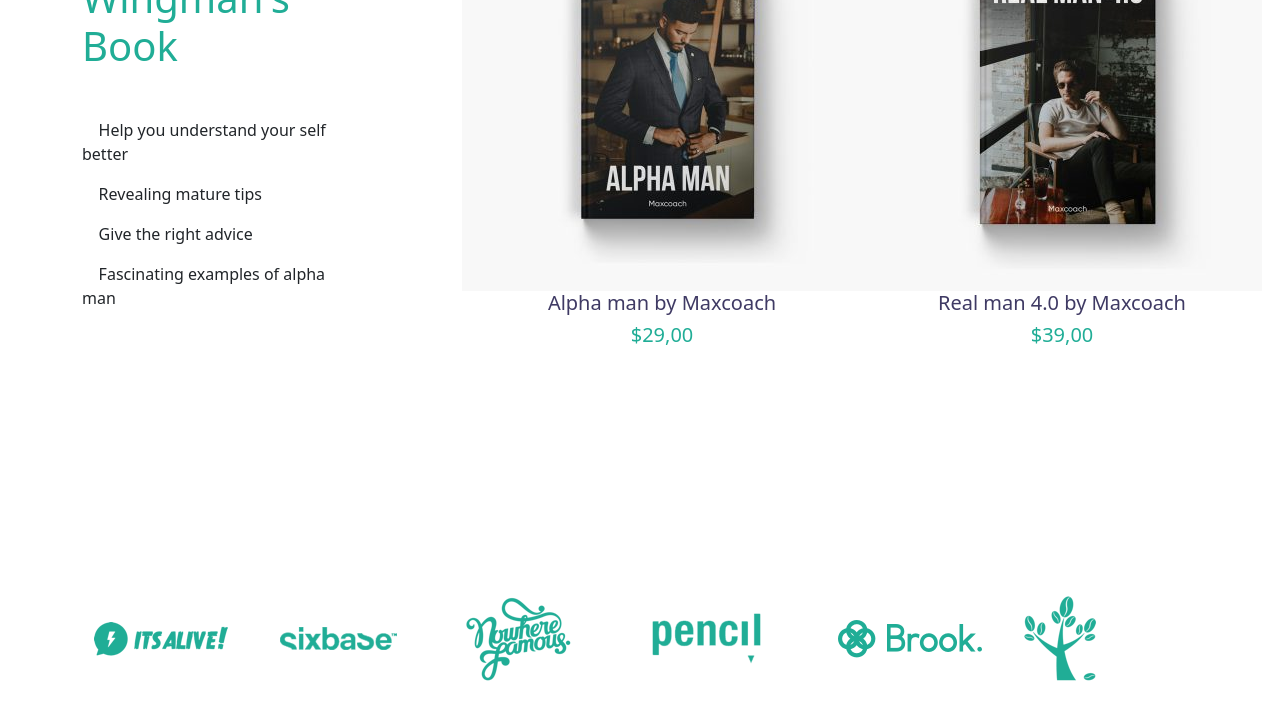
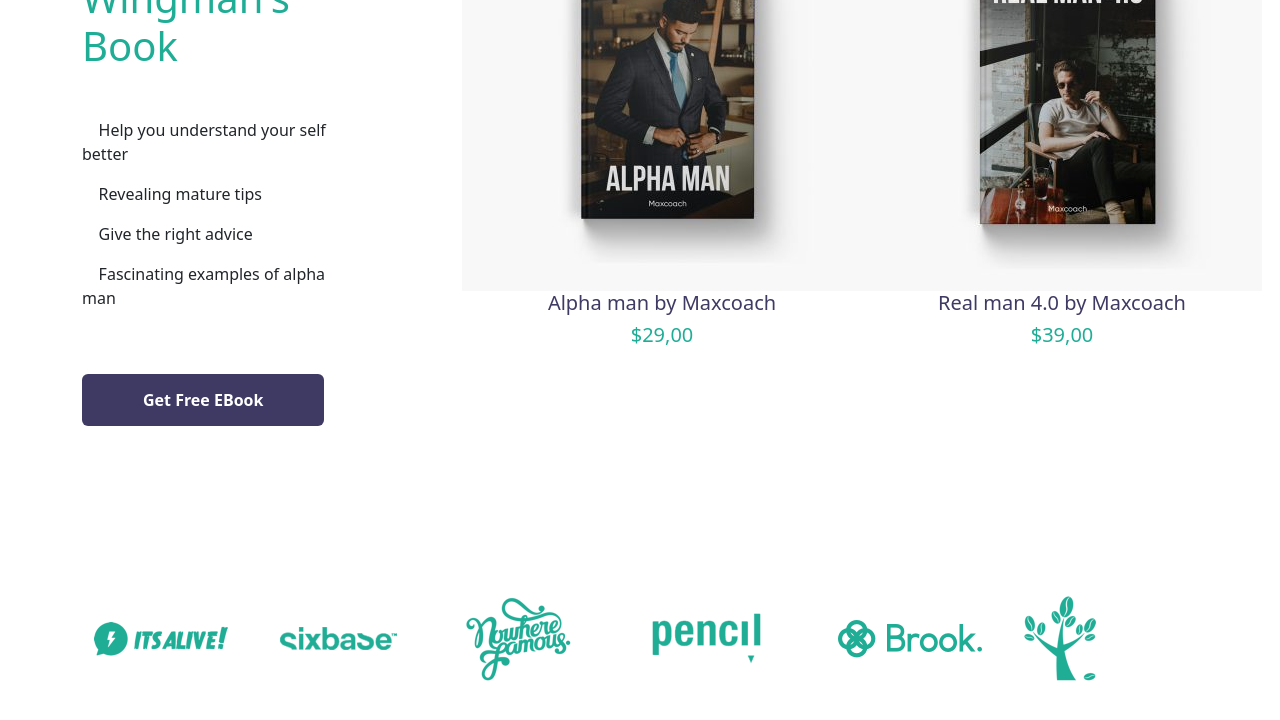
Before and after one commit to Gaetano26/proj-html-vuejs, a Vue app: page / in a window 1280 px wide. In both pictures the pointer is over the button "Get Free EBook". Shown: the part 3710-4430 px from the top of the page. Built offline with nearby package versions, Linux system fonts and the light colour scheme; a web font is replaced by a local one.

Commit message:
fixed hover

```diff
--- a/src/components/BookStoreComponent.vue
+++ b/src/components/BookStoreComponent.vue
@@ -53,4 +53,8 @@ button {
     background-color: #20ad96;
     padding: 13px 60px;
   }
+button:hover {
+    background-color: #3f3a64;
+
+}
 </style>
--- a/src/components/LatestCourses.vue
+++ b/src/components/LatestCourses.vue
@@ -39,4 +39,7 @@ export default {
    img:hover {
     border-radius: 4%;
    }
+.col:hover {
+    box-shadow: 10px 5px 10px 5px #20ad96;
+}
 </style>
--- a/src/components/MainComponent.vue
+++ b/src/components/MainComponent.vue
@@ -125,6 +125,9 @@ export default {
     background-color: #20ad96;
     padding: 13px 100px;
   }
+button:hover {
+   background-color:  #3f3a64;
+}
   .back {
     background-image: url('../assets/icon/background-pattern-wavify.png');
     background-color: #f5f1ed;
```
